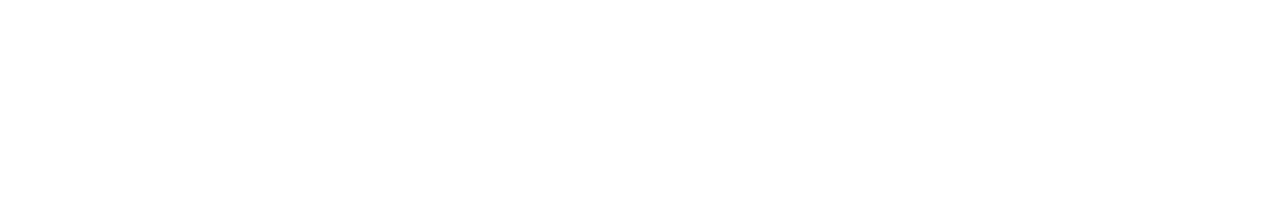
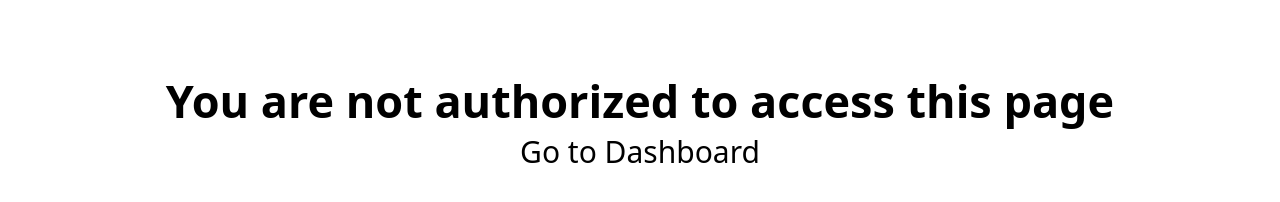
Before and after one commit to web-developer032/react-startup, a React (Create React App) app: page /profile in a window 1280 px wide. Before the commit this address led to /. Shown: the part 346-548 px from the top of the page. Built offline with nearby package versions, Linux system fonts and the light colour scheme; no server answers.

Commit message:
add user context api

```diff
--- a/src/App.jsx
+++ b/src/App.jsx
@@ -1,5 +1,5 @@
 import React, { useEffect, useState } from "react";
-import { useSelector } from "react-redux";
+import { useDispatch, useSelector } from "react-redux";
 import Navbar from "./components/navbar/Navbar";
 import { BrowserRouter, Routes, Route } from "react-router-dom";
 import About from "./pages/about/About";
@@ -10,13 +10,23 @@ import Home from "./pages/home/Home";
 import ProtectedRoute from "./components/protectedRoute/ProtectedRoute";
 import Profile from "./pages/profile/Profile";
 import NotFound from "./pages/notFound/NotFound";
+import { setUser } from "./redux/slices/authSlice";
 
 function App() {
     const auth = useSelector((state) => state.auth);
+    const dispatch = useDispatch();
+
+    useEffect(() => {
+        // FETCH USER DATA USING TOKEN
+        dispatch(setUser(false));
+
+        return () => {};
+    }, []);
 
     return (
         <>
             <Navbar />
+
             <Routes>
                 <Route index element={<Home />} />
                 <Route path="about" element={<About />} />
--- a/src/components/protectedRoute/ProtectedRoute.jsx
+++ b/src/components/protectedRoute/ProtectedRoute.jsx
@@ -1,18 +1,19 @@
 import { useEffect } from "react";
 import { useSelector, useDispatch } from "react-redux";
 import { Navigate } from "react-router-dom";
+import UnAuthorized from "../../pages/unAuthorized/UnAuthorized";
 
 const ProtectedRoute = ({ children }) => {
     const auth = useSelector((state) => state.auth);
     const dispatch = useDispatch();
 
-    console.log("PROTECTED AUTH:", auth);
     useEffect(() => {
         console.log("PROTECTED ");
     }, []);
 
     if (!auth.user) {
-        return <Navigate to="/" replace />;
+        return <UnAuthorized to="/" replace />;
+        // return <Navigate to="/" replace />;
     }
 
     return children;
--- a/src/hooks/useLocalStorage.js
+++ b/src/hooks/useLocalStorage.js
@@ -1,4 +1,4 @@
-import React from "react";
+import React, { useState } from "react";
 
 function useLocalStorage(initialValue) {
     const [value, setValue] = useState(initialValue);
--- a/src/index.css
+++ b/src/index.css
@@ -62,3 +62,14 @@ button:is(:hover, :focus, :focus-within) {
     background-color: #fff;
     color: #000;
 }
+
+.container-full {
+    min-width: 100vh;
+    min-height: 100vh;
+    display: flex;
+    flex-direction: column;
+    align-items: center;
+    justify-content: center;
+    font-size: 3rem;
+    text-align: center;
+}
--- a/src/pages/home/Home.jsx
+++ b/src/pages/home/Home.jsx
@@ -26,7 +26,7 @@ export default function Home() {
                 {users.map((user) => {
                     return (
                         <li key={user.id}>
-                            {user.name} @({user.username})
+                            {user.name} ({formatUserName(user.username)})
                         </li>
                     );
                 })}
--- /dev/null
+++ b/src/pages/unAuthorized/UnAuthorized.jsx
@@ -0,0 +1,13 @@
+import React from "react";
+import { Link } from "react-router-dom";
+
+function UnAuthorized() {
+    return (
+        <section className="container-full">
+            <h1>You are not authorized to access this page</h1>
+            <Link to="/">Go to Dashboard</Link>
+        </section>
+    );
+}
+
+export default UnAuthorized;
```
Also changed, not shown: src/contextApi/contextApi.js (added, +51 -0 lines).
